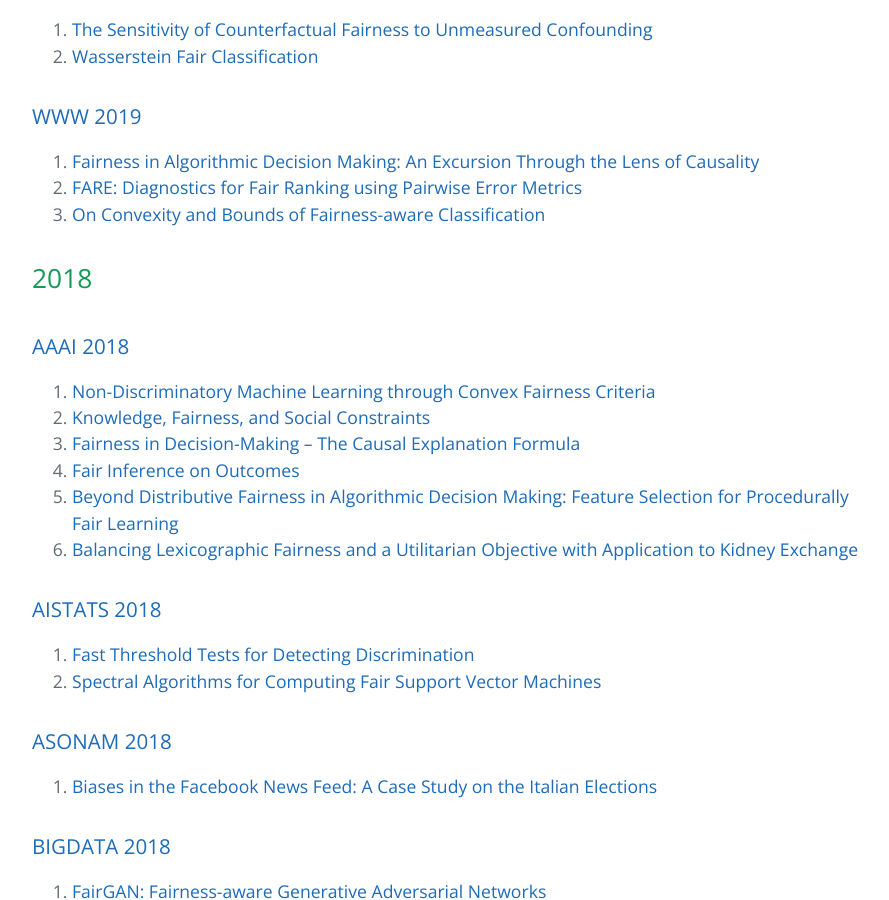
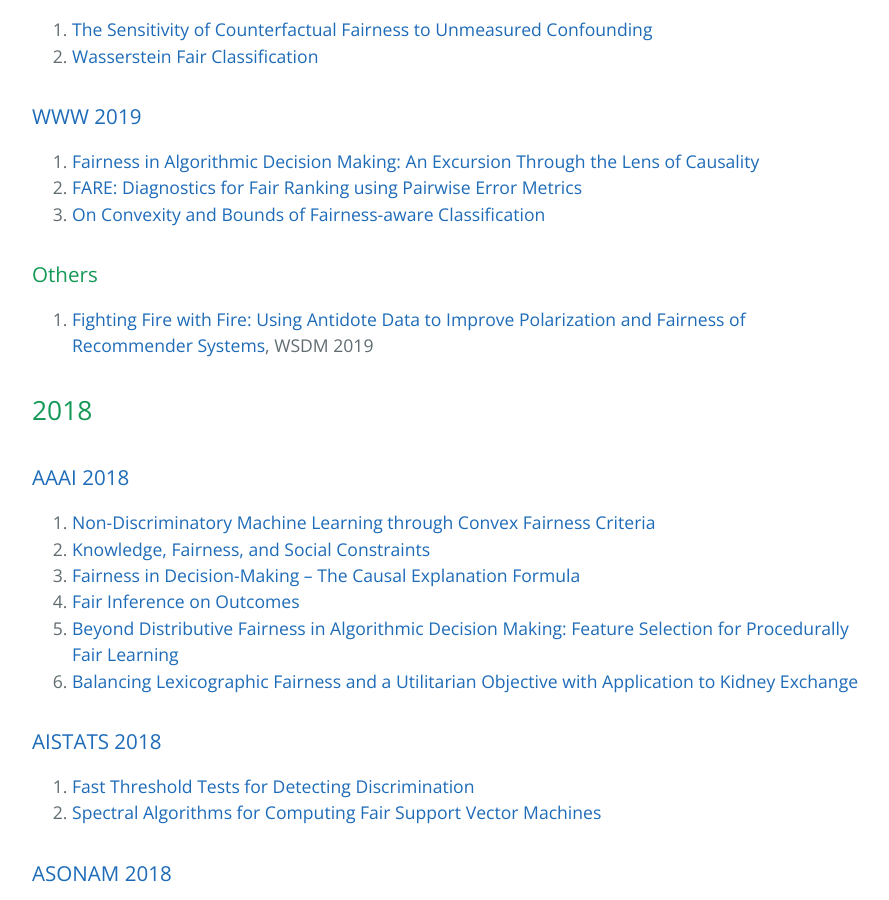
Before and after one commit to minakhan01/FairAI, a Jekyll site: the page built from conference.md, in a window 1280 px wide and 900 px high, scrolled down 4065 px. Shown: the whole window, without its empty margins (192-1081 px from the left). Built offline with Jekyll 4.4.1, drawn with Linux system fonts in a browser that asks for light colours; our own code applies the rules of GitHub Pages for plain Markdown files.

Commit message:
Add papers for WSDM 2019

```diff
--- a/conference.md
+++ b/conference.md
@@ -132,13 +132,15 @@ layout: default
 1. [The Sensitivity of Counterfactual Fairness to Unmeasured Confounding](http://auai.org/uai2019/proceedings/papers/213.pdf)
 2. [Wasserstein Fair Classification](http://auai.org/uai2019/proceedings/papers/315.pdf)
 
-
 ### [WWW 2019](https://dblp.uni-trier.de/db/conf/www/www2019.html)
 
 1. [Fairness in Algorithmic Decision Making: An Excursion Through the Lens of Causality](https://doi.org/10.1145/3308558.3313559)
 2. [FARE: Diagnostics for Fair Ranking using Pairwise Error Metrics](https://doi.org/10.1145/3308558.3313443)
 3. [On Convexity and Bounds of Fairness-aware Classification](https://doi.org/10.1145/3308558.3313723)
 
+### Others
+
+1. [Fighting Fire with Fire: Using Antidote Data to Improve Polarization and Fairness of Recommender Systems](https://doi.org/10.1145/3289600.3291002), WSDM 2019
 
 ## 2018
 
```
